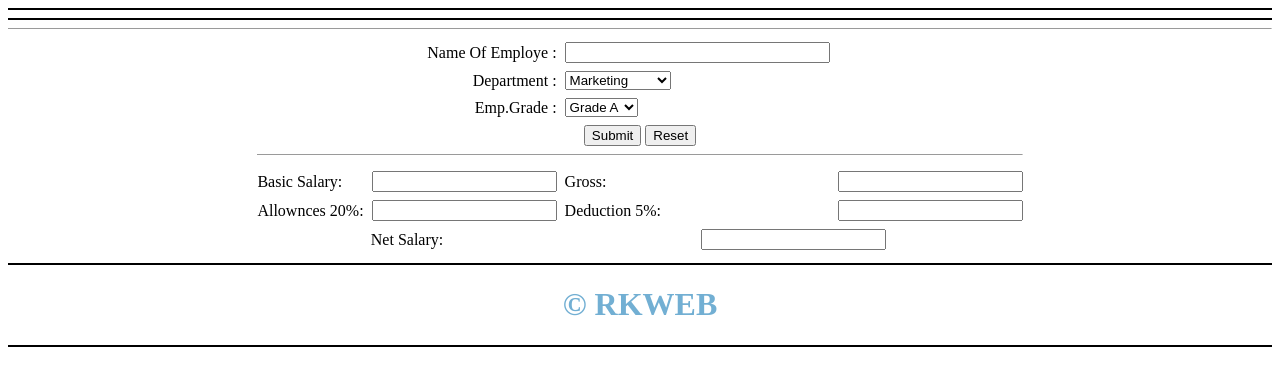
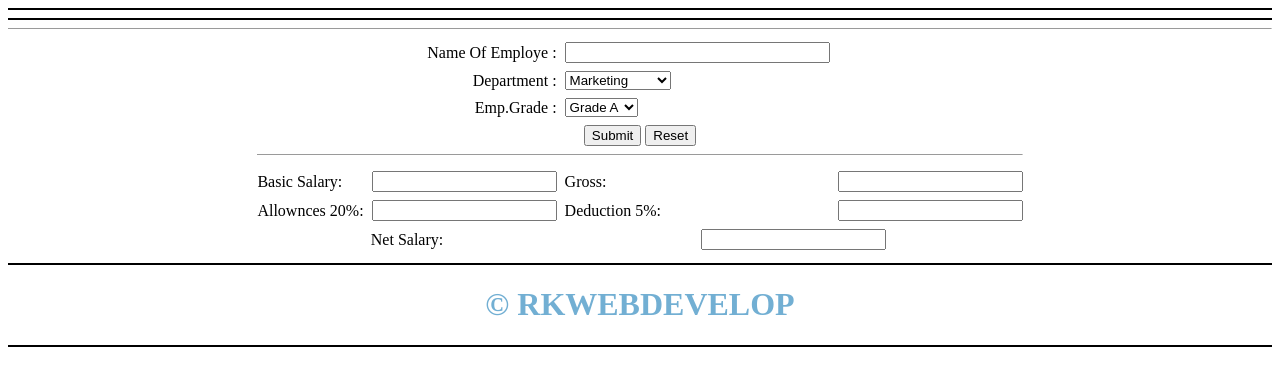
Before and after one commit to RKWEBDEVELOP/emp-salary, a plain HTML site: page index.html in a window 1280 px wide. Drawn offline with Linux system fonts and the light colour scheme.

Commit message:
Update index.html

```diff
--- a/index.html
+++ b/index.html
@@ -119,7 +119,7 @@
 </tr>
 </table>
 <hr color=black>
-	<h1><font color=#72afd3>© RKWEB </font></h1>
+	<h1><font color=#72afd3>© RKWEBDEVELOP </font></h1>
 </center>
 <hr color=black>
 </body>
```
